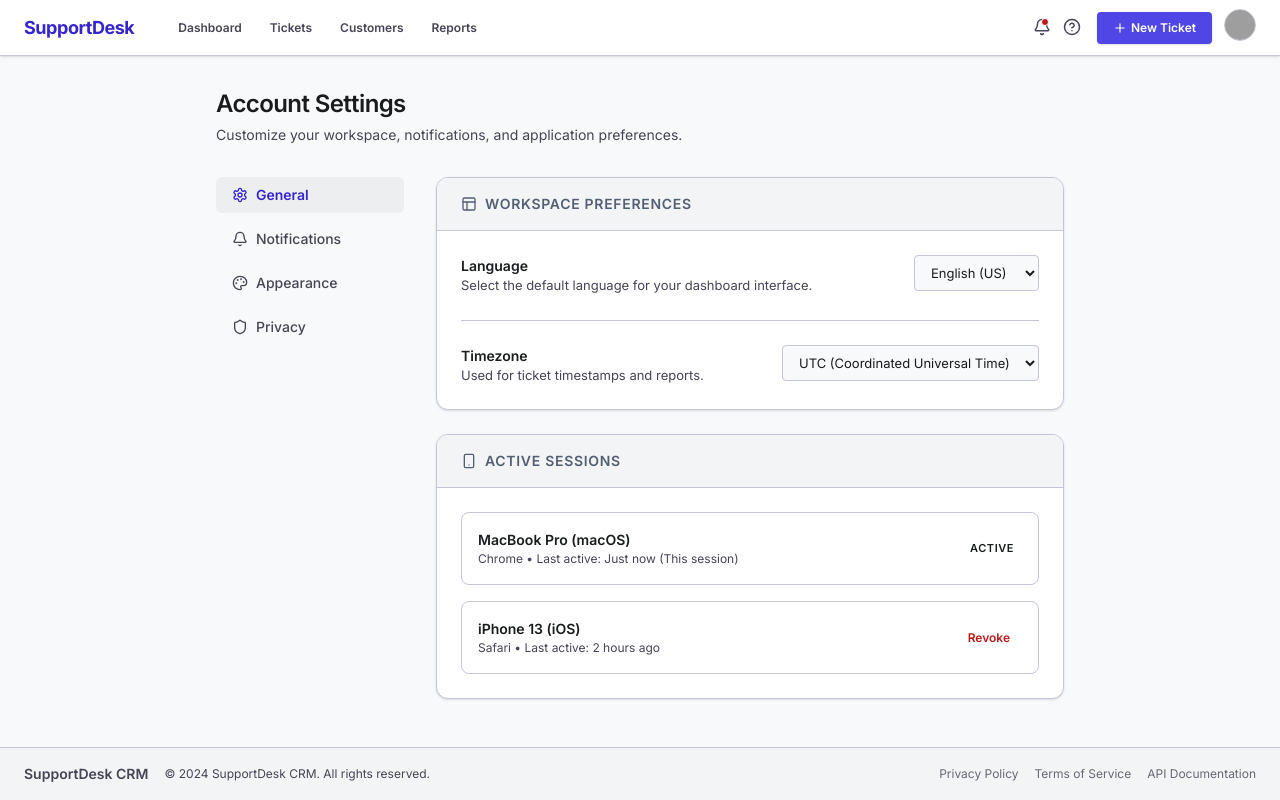
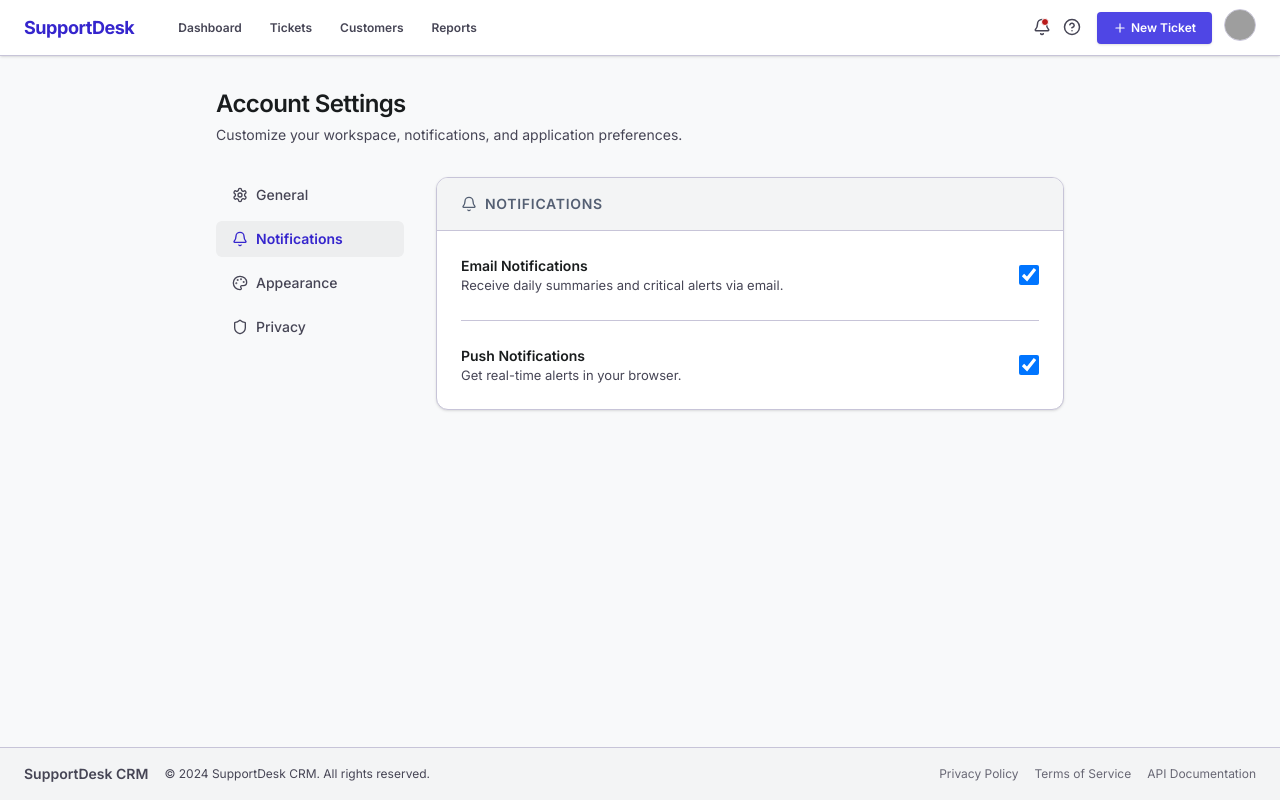
Before and after one commit to Tanop2808/Crm-system, a Next.js app: page /settings in a window 1280 px wide. Both pictures are taken after a click on the button "Notifications". Built offline with nearby package versions, Linux system fonts and the light colour scheme; grey boxes are pictures that could not be loaded.

Commit message:
Account settings updated

```diff
--- a/app/settings/page.tsx
+++ b/app/settings/page.tsx
@@ -1,6 +1,16 @@
+"use client";
+import { useState } from 'react';
 import { Bell, Shield, Palette, Layout, Smartphone } from 'lucide-react';
 
 export default function SettingsPage() {
+  const [activeTab, setActiveTab] = useState('general');
+
+  const getTabClass = (tab: string) => {
+    return activeTab === tab
+      ? "w-full text-left px-4 py-2 text-sm font-semibold rounded-md bg-surface-container text-primary flex items-center gap-2"
+      : "w-full text-left px-4 py-2 text-sm font-medium rounded-md text-on-surface-variant hover:bg-surface-container/50 transition-colors flex items-center gap-2";
+  };
+
   return (
     <main className="flex-grow w-full max-w-4xl mx-auto px-6 py-8">
       {/* Page Header */}
@@ -15,16 +25,16 @@ export default function SettingsPage() {
         {/* Left Column: Navigation Sidebar */}
         <div className="col-span-1 hidden md:block">
           <nav className="flex flex-col gap-2 sticky top-24">
-            <button className="text-left px-4 py-2 text-sm font-semibold rounded-md bg-surface-container text-primary flex items-center gap-2">
+            <button onClick={() => setActiveTab('general')} className={getTabClass('general')}>
               <SettingsIcon size={16} /> General
             </button>
-            <button className="text-left px-4 py-2 text-sm font-medium rounded-md text-on-surface-variant hover:bg-surface-container/50 transition-colors flex items-center gap-2">
+            <button onClick={() => setActiveTab('notifications')} className={getTabClass('notifications')}>
               <Bell size={16} /> Notifications
             </button>
-            <button className="text-left px-4 py-2 text-sm font-medium rounded-md text-on-surface-variant hover:bg-surface-container/50 transition-colors flex items-center gap-2">
+            <button onClick={() => setActiveTab('appearance')} className={getTabClass('appearance')}>
               <Palette size={16} /> Appearance
             </button>
-            <button className="text-left px-4 py-2 text-sm font-medium rounded-md text-on-surface-variant hover:bg-surface-container/50 transition-colors flex items-center gap-2">
+            <button onClick={() => setActiveTab('privacy')} className={getTabClass('privacy')}>
               <Shield size={16} /> Privacy
             </button>
           </nav>
@@ -32,8 +42,10 @@ export default function SettingsPage() {
 
         {/* Right Column: Settings Content */}
         <div className="col-span-1 md:col-span-3 space-y-6">
-          {/* Workspace Settings */}
-          <div className="bg-white border border-outline-variant rounded-xl shadow-sm overflow-hidden">
+          {activeTab === 'general' && (
+            <>
+              {/* Workspace Settings */}
+              <div className="bg-white border border-outline-variant rounded-xl shadow-sm overflow-hidden">
             <div className="px-6 py-4 border-b border-outline-variant bg-surface-container-low flex items-center gap-2">
               <Layout size={16} className="text-secondary" />
               <h3 className="text-sm font-semibold text-secondary uppercase tracking-wider">Workspace Preferences</h3>
@@ -95,7 +107,88 @@ export default function SettingsPage() {
               </div>
             </div>
           </div>
+            </>
+          )}
 
+          {activeTab === 'notifications' && (
+            <div className="bg-white border border-outline-variant rounded-xl shadow-sm overflow-hidden">
+              <div className="px-6 py-4 border-b border-outline-variant bg-surface-container-low flex items-center gap-2">
+                <Bell size={16} className="text-secondary" />
+                <h3 className="text-sm font-semibold text-secondary uppercase tracking-wider">Notifications</h3>
+              </div>
+              <div className="p-6 space-y-6">
+                <div className="flex items-center justify-between">
+                  <div>
+                    <h4 className="text-[14px] font-semibold text-on-surface">Email Notifications</h4>
+                    <p className="text-[13px] text-on-surface-variant">Receive daily summaries and critical alerts via email.</p>
+                  </div>
+                  <input type="checkbox" className="h-5 w-5 rounded border-outline-variant text-primary focus:ring-primary" defaultChecked />
+                </div>
+
+                <hr className="border-outline-variant" />
+
+                <div className="flex items-center justify-between">
+                  <div>
+                    <h4 className="text-[14px] font-semibold text-on-surface">Push Notifications</h4>
+                    <p className="text-[13px] text-on-surface-variant">Get real-time alerts in your browser.</p>
+                  </div>
+                  <input type="checkbox" className="h-5 w-5 rounded border-outline-variant text-primary focus:ring-primary" defaultChecked />
+                </div>
+              </div>
+            </div>
+          )}
+
+          {activeTab === 'appearance' && (
+            <div className="bg-white border border-outline-variant rounded-xl shadow-sm overflow-hidden">
+              <div className="px-6 py-4 border-b border-outline-variant bg-surface-container-low flex items-center gap-2">
+                <Palette size={16} className="text-secondary" />
+                <h3 className="text-sm font-semibold text-secondary uppercase tracking-wider">Appearance Settings</h3>
+              </div>
+              <div className="p-6 space-y-6">
+                <div className="flex items-start justify-between">
+                  <div>
+                    <h4 className="text-[14px] font-semibold text-on-surface">Theme</h4>
+                    <p className="text-[13px] text-on-surface-variant">Select your preferred color theme.</p>
+                  </div>
+                  <select className="h-9 px-3 border border-outline-variant rounded bg-surface text-[13px] focus:outline-none focus:ring-2 focus:ring-primary/20">
+                    <option>System Default</option>
+                    <option>Light Mode</option>
+                    <option>Dark Mode</option>
+                  </select>
+                </div>
+              </div>
+            </div>
+          )}
+
+          {activeTab === 'privacy' && (
+            <div className="bg-white border border-outline-variant rounded-xl shadow-sm overflow-hidden">
+              <div className="px-6 py-4 border-b border-outline-variant bg-surface-container-low flex items-center gap-2">
+                <Shield size={16} className="text-secondary" />
+                <h3 className="text-sm font-semibold text-secondary uppercase tracking-wider">Privacy & Security</h3>
+              </div>
+              <div className="p-6 space-y-6">
+                <div className="flex items-center justify-between">
+                  <div>
+                    <h4 className="text-[14px] font-semibold text-on-surface">Data Sharing</h4>
+                    <p className="text-[13px] text-on-surface-variant">Allow anonymous usage data to be shared to improve the product.</p>
+                  </div>
+                  <input type="checkbox" className="h-5 w-5 rounded border-outline-variant text-primary focus:ring-primary" />
+                </div>
+
+                <hr className="border-outline-variant" />
+
+                <div className="flex items-center justify-between">
+                  <div>
+                    <h4 className="text-[14px] font-semibold text-error">Delete Account</h4>
+                    <p className="text-[13px] text-on-surface-variant">Permanently remove your account and all associated data.</p>
+                  </div>
+                  <button className="text-[13px] font-semibold text-white bg-error hover:bg-error/90 px-4 py-2 rounded transition-colors">
+                    Delete Account
+                  </button>
+                </div>
+              </div>
+            </div>
+          )}
         </div>
       </div>
     </main>
```
